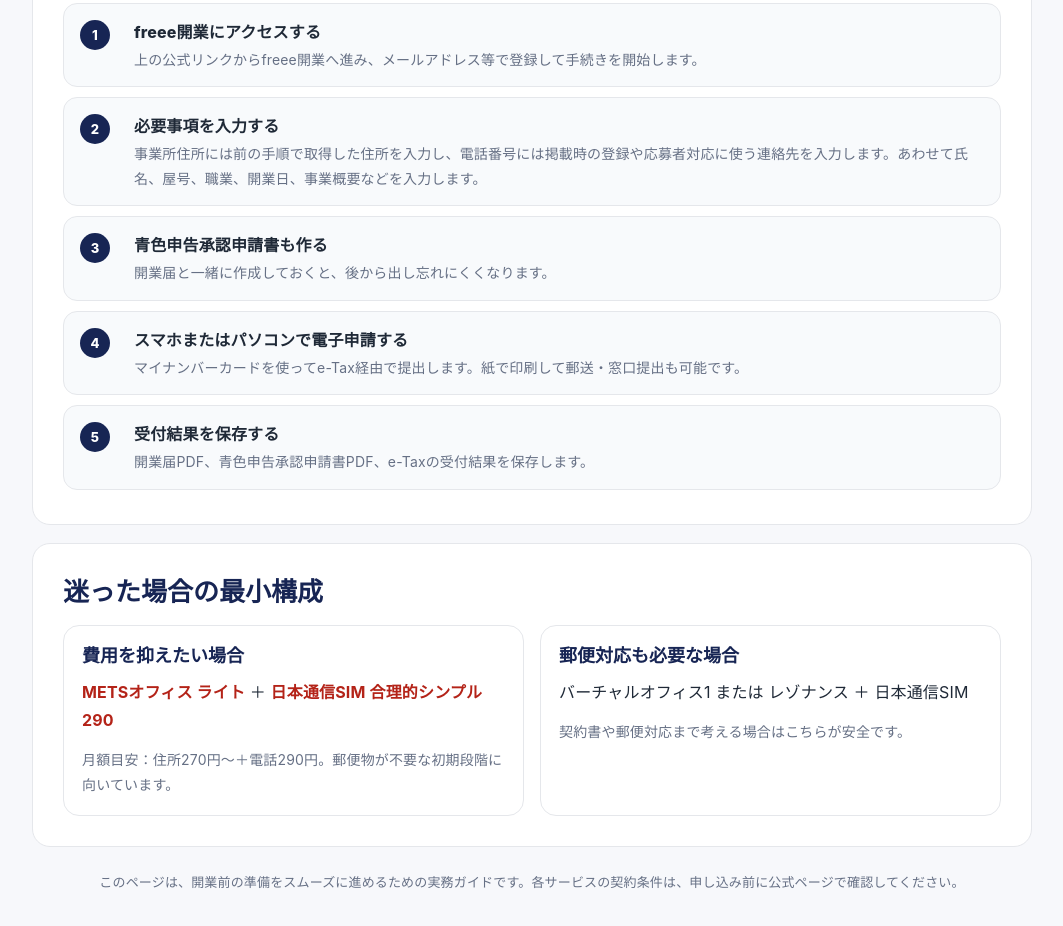
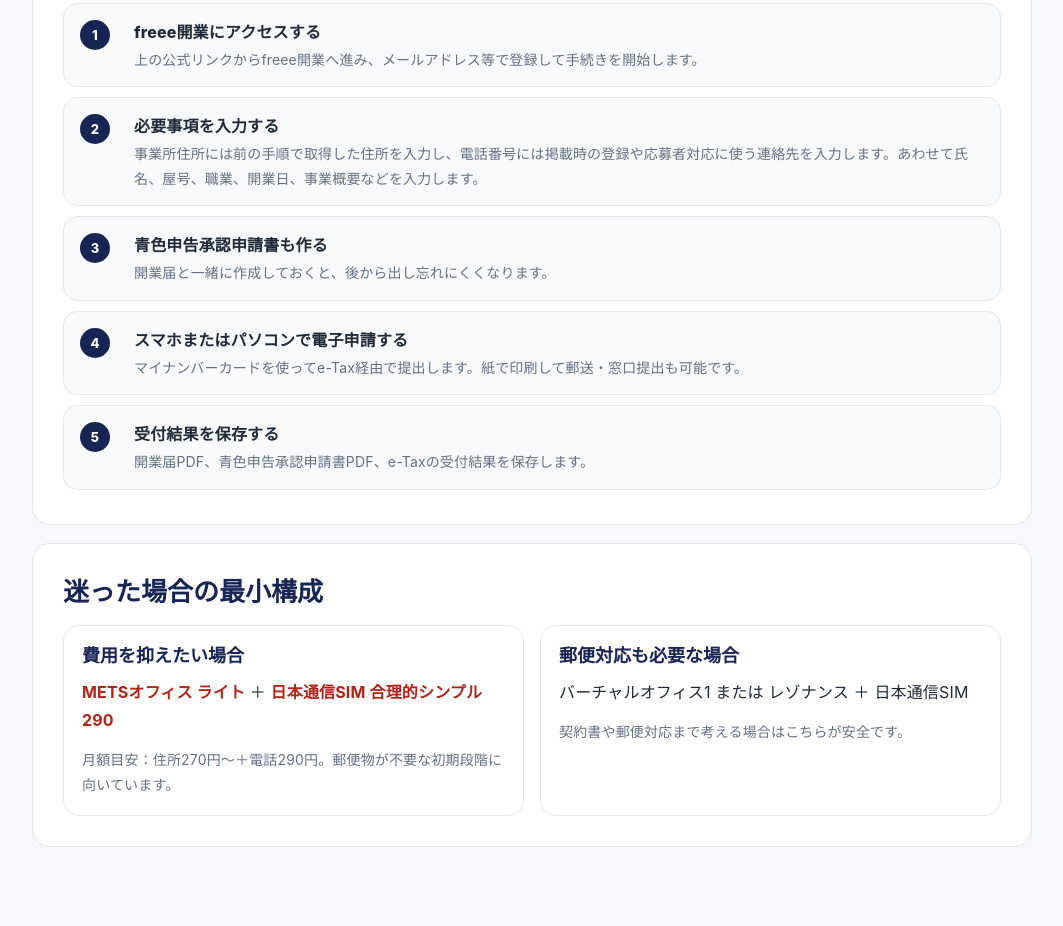
Before and after one commit to Mak-GIBA/business-registration-guide, a plain HTML site: page index.html in a window 1280 px wide. Shown: the part 3594-4520 px from the top of the page, without its empty margins (108-1171 px from the left). Drawn offline with Linux system fonts and the light colour scheme.

Commit message:
modify a little

```diff
--- a/index.html
+++ b/index.html
@@ -897,7 +897,6 @@
     </section>
 
 
-    <p class="footer">このページは、開業前の準備をスムーズに進めるための実務ガイドです。各サービスの契約条件は、申し込み前に公式ページで確認してください。</p>
   </main>
 </body>
 </html>
```
